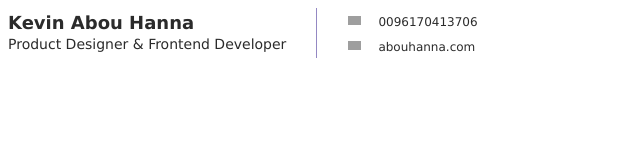
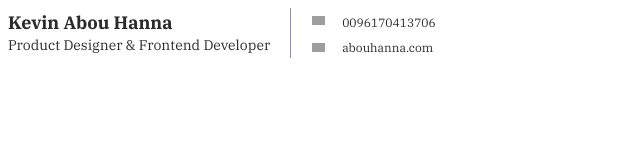
Before and after one commit to kevinabouhanna/Email-Signature-Template, a plain HTML site: page index.html in a window 1280 px wide. Shown: the whole page, without its empty margins (0-640 px from the left). Drawn offline with Linux system fonts and the light colour scheme; grey boxes are pictures that could not be loaded.

Commit message:
updated fonts

```diff
--- a/index.html
+++ b/index.html
@@ -1,11 +1,17 @@
 <!DOCTYPE html>
 <html lang="en">
+<link rel="stylesheet" href="https://fonts.googleapis.com/css2?family=IBM+Plex+Serif:wght@400;700&display=swap">
 
 <head>
     <meta charset="UTF-8">
     <meta http-equiv="X-UA-Compatible" content="IE=edge">
     <meta name="viewport" content="width=device-width, initial-scale=1.0">
     <title></title>
+    <style>
+        * {
+            font-family: "IBM Plex Serif", Georgia, serif;
+        }
+    </style>
 </head>
 
 <body>
@@ -26,14 +32,14 @@
                                         style="margin: 0px; color: rgb(43, 43, 43); font-size: 14px; line-height: 22px;">
                                         <span>Product Designer &amp; Frontend Developer</span></p>
                                 </td>
-                                <td width="30">
-                                    <div style="width: 30px;"></div>
+                                <td width="20">
+                                    <div style="width: 20px;"></div>
                                 </td>
                                 <td color="#9488c3" direction="vertical" width="1" class="sc-jhAzac hmXDXQ"
                                     style="width: 1px; border-bottom: none; border-left: 1px solid rgb(148, 136, 195);">
                                 </td>
-                                <td width="30">
-                                    <div style="width: 30px;"></div>
+                                <td width="20">
+                                    <div style="width: 20px;"></div>
                                 </td>
                                 <td style="vertical-align: middle;">
                                     <table cellpadding="0" cellspacing="0" class="sc-gPEVay eQYmiW"
@@ -67,7 +73,7 @@
                                             <tr height="25" style="vertical-align: middle;">
                                                 <td width="30" style="vertical-align: middle;">
                                                     <table cellpadding="0" cellspacing="0" class="sc-gPEVay eQYmiW"
-                                                        style="vertical-align: -webkit-baseline-middle; font-size: medium; font-family: Lucida Sans Unicode;">
+                                                        style="vertical-align: -webkit-baseline-middle; font-size: medium; font-family: Lucida Sans Unicode;padding-top: 4px;">
                                                         <tbody>
                                                             <tr>
                                                                 <td style="vertical-align: bottom;"><span
@@ -83,7 +89,7 @@
                                                         </tbody>
                                                     </table>
                                                 </td>
-                                                <td style="padding: 0px;"><a href="//abouhanna.com" color="#2b2b2B"
+                                                <td style="padding: 0px;"><a href="https://abouhanna.com" color="#2b2b2B"
                                                         class="sc-gipzik iyhjGb"
                                                         style="text-decoration: none; color: rgb(43, 43, 43); font-size: 12px;"><span>abouhanna.com</span></a>
                                                 </td>
```
Also changed, not shown: preview.png.
